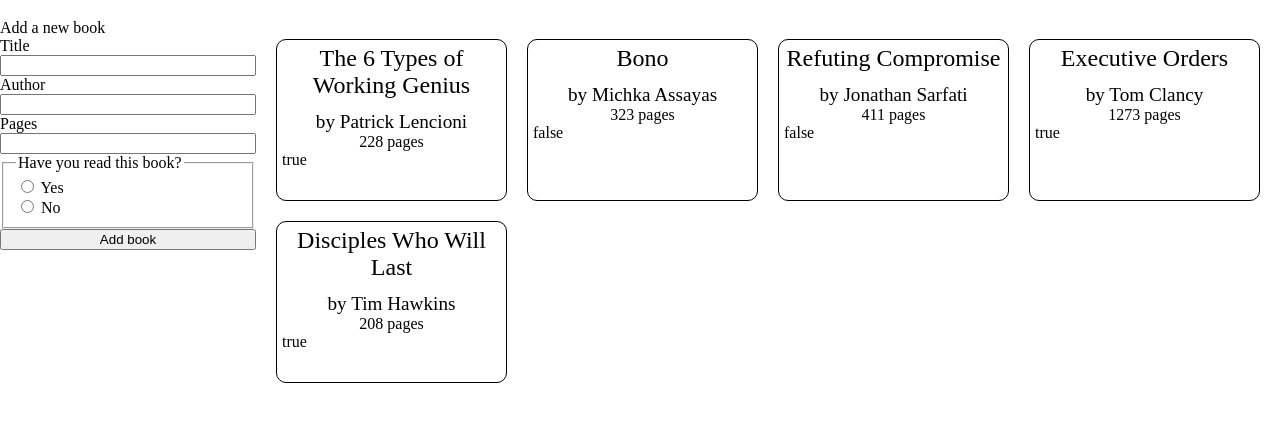
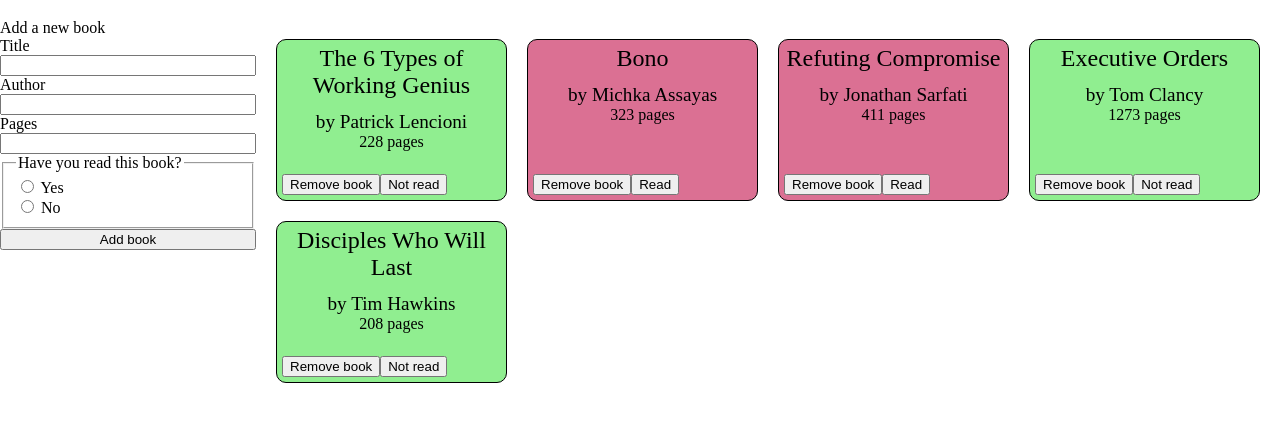
Before and after one commit to mattfarmilo/library, a plain HTML site: page index.html in a window 1280 px wide. Shown: the part 61-482 px from the top of the page. Drawn offline with Linux system fonts and the light colour scheme.

Commit message:
Add button to remove book & change status
Added buttons to remove book from library and change read status.
Added formatting to allow read books to display in green, and unread
in red.

```diff
--- a/script.js
+++ b/script.js
@@ -25,8 +25,17 @@ addBookToLibrary(execOrders);
 const disciples = new Book("Disciples Who Will Last", "Tim Hawkins", 208, true);
 addBookToLibrary(disciples);
 
+//add id property based on array postion
+function addId(arr) {
+  for (let i=0; i < arr.length; i++) {
+    arr[i].id = i;
+  }
+}
+
 //display library
 function displayLibrary() {
+  addId(myLibrary);
+
   const library = document.querySelector('.library');
 
   var child = library.lastElementChild;
@@ -38,24 +47,48 @@ function displayLibrary() {
   myLibrary.forEach((record) => {
     const book = document.createElement('div');
     book.classList.add('book');
+    if (record.read) {
+      book.classList.add('read');
+    }
+
     const title = document.createElement('div');
     title.classList.add('title');
     const author = document.createElement('div');
     author.classList.add('author');
     const pages = document.createElement('div');
     pages.classList.add('pages');
-    const read = document.createElement('div');
-    read.classList.add('read');
+    const buttons = document.createElement('div');
+    buttons.classList.add('btns');
+
+    //add button to remove book from library
+    const remove = document.createElement('button');
+    remove.innerText = 'Remove book';
+    remove.setAttribute('class', 'remove');
+    remove.addEventListener('click', function() {
+      myLibrary.splice(record.id, 1);
+      displayLibrary();
+    });
+
+    //add button to toggle read status
+    const toggle = document.createElement('button');
+    toggle.innerText = record.read ? 'Not read' : 'Read';
+    toggle.classList.add('toggle');
+    toggle.addEventListener('click', function() {
+      record.read ? record.read = false : record.read = true;
+      displayLibrary();
+    });
 
     title.textContent = record.title;
     author.textContent = `by ${record.author}`;
     pages.textContent = `${record.pages} pages`;
-    read.textContent = record.read;
 
+    buttons.appendChild(remove);
+    buttons.appendChild(toggle);
     book.appendChild(title);
     book.appendChild(author);
     book.appendChild(pages);
-    book.appendChild(read);
+    book.appendChild(buttons);
+
     library.appendChild(book);
   });
 };
--- a/style.css
+++ b/style.css
@@ -35,6 +35,8 @@ main {
   align-content: center;
   min-height: 150px;
   padding: 5px;
+  position: relative;
+  background: palevioletred;
 }
 
 .title {
@@ -51,3 +53,12 @@ main {
 .pages {
   text-align: center;
 }
+
+.btns {
+  position: absolute;
+  bottom: 5px;
+}
+
+.read {
+  background-color: lightgreen;
+}
```
